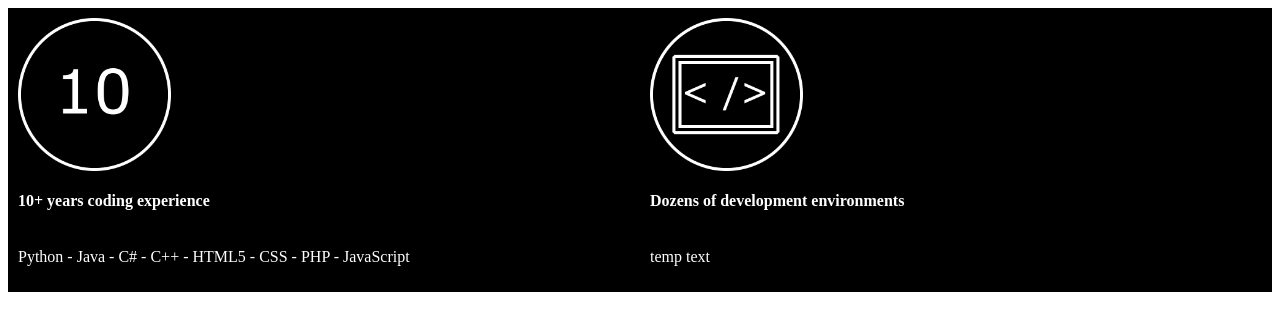
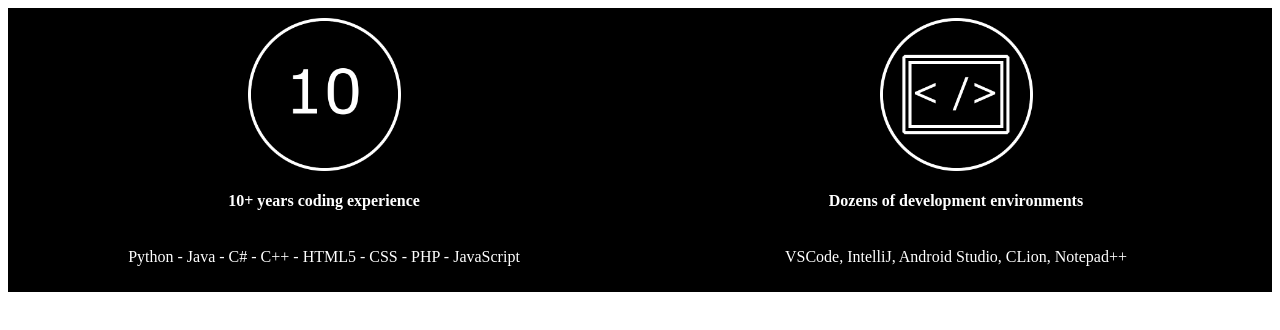
Before and after one commit to Mimnim/Mimnim.github.io, a website: page code/index_panels/part3.html in a window 1280 px wide. Drawn offline with Linux system fonts and the light colour scheme; files whose address does not match are found by name.

Commit message:
fixing carousel

```diff
--- a/code/css/carousel.css
+++ b/code/css/carousel.css
@@ -20,6 +20,7 @@
     padding: 10px;
     background-color: black;
     color: white;
+    align-items: center;
 }
 
 .carousel_button {
--- a/code/index_panels/part3.html
+++ b/code/index_panels/part3.html
@@ -6,12 +6,16 @@
         <div class="carousel_panel">
             <img class="carousel_img" src="code/assests/carousel/10.png" alt="10 logo">
             <h4>10+ years coding experience</h4>
-            <p>Python - Java - C# - C++ - HTML5 - CSS - PHP - JavaScript </p>
+            <div class="text_centered">
+                <p>Python - Java - C# - C++ - HTML5 - CSS - PHP - JavaScript </p>
+            </div>
         </div>
         <div class="carousel_panel">
             <img class="carousel_img" src="code/assests/carousel/web_design_elems.png" alt="web design logo">
             <h4>Dozens of development environments</h4>
-            <p>temp text </p>
+            <div class="text_centered">
+                <p>VSCode, IntelliJ, Android Studio, CLion, Notepad++ </p>
+            </div>
         </div>
     </div>
     <div class="slide">
```
